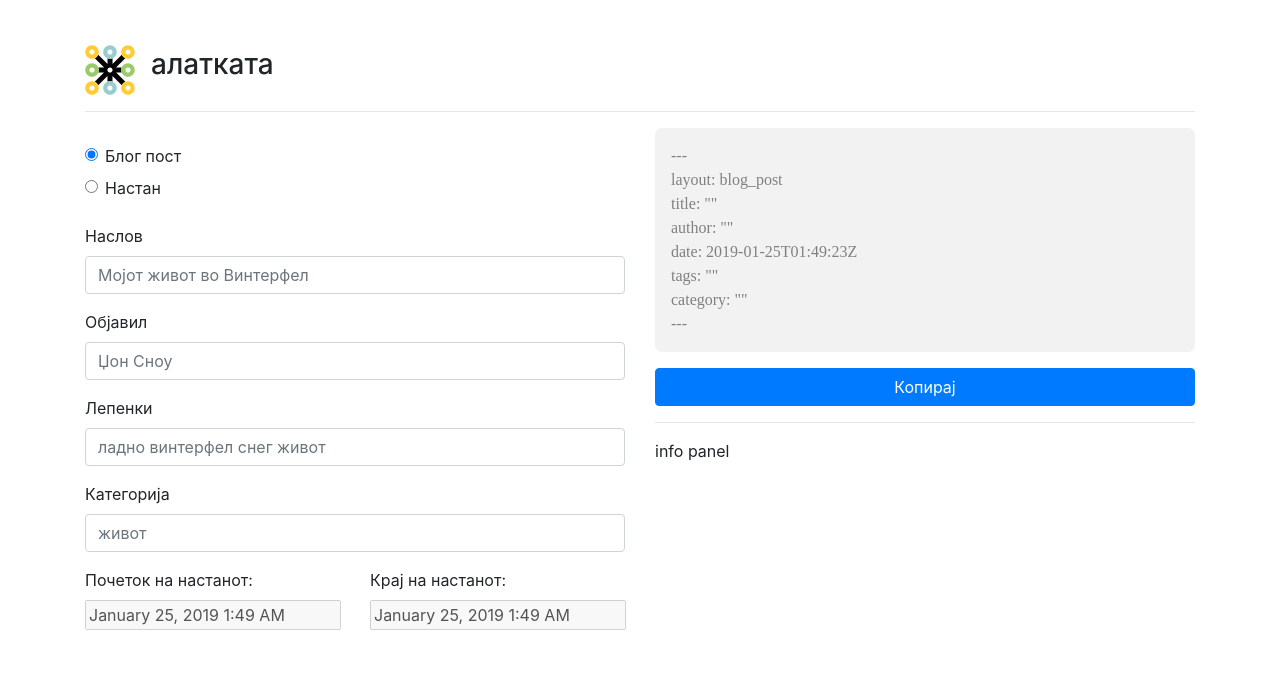
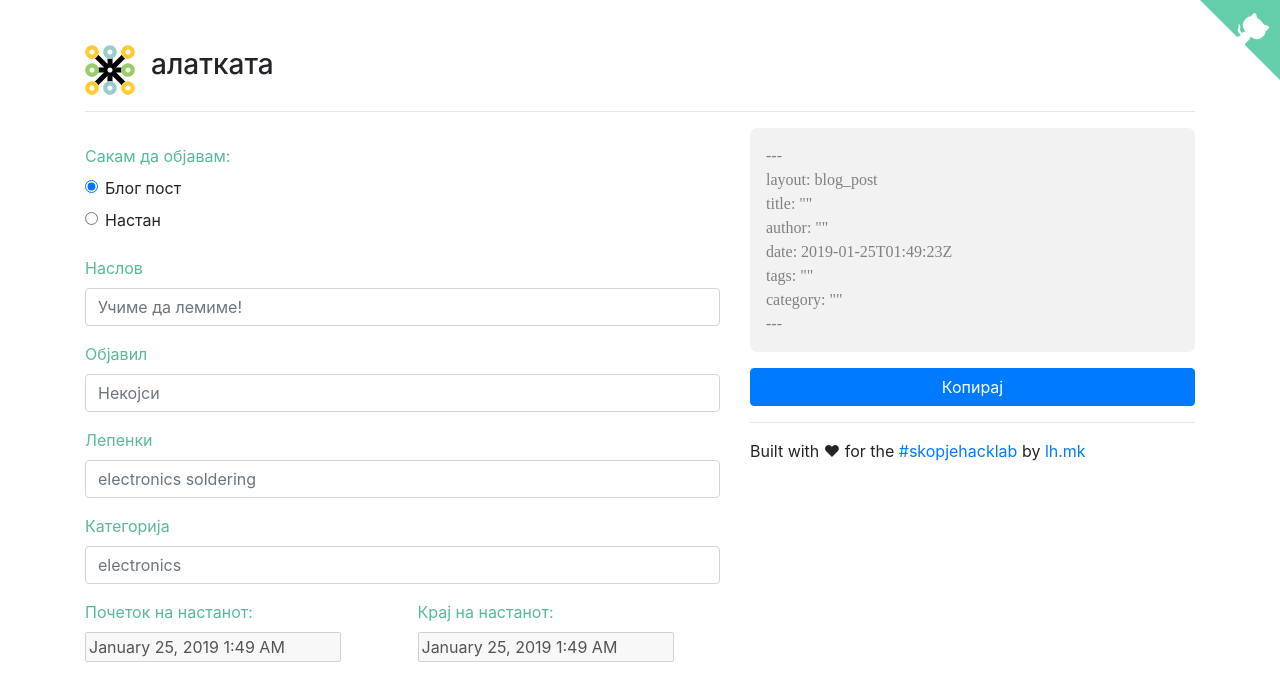
Before and after one commit to lubeskih/publish, a React (Create React App) app: page / in a window 1280 px wide. Shown: the top 696 px of the page. Built offline with nearby package versions, Linux system fonts and the light colour scheme; the HTML template or start-up script is replaced by a standard one.

Commit message:
adds few cosmetics on the frontend

```diff
--- a/src/App.css
+++ b/src/App.css
@@ -29,3 +29,7 @@
   width: 100%;
   margin-top: 1rem;
 }
+
+.label-text {
+  color: rgb(90, 185, 154);
+}
--- a/src/App.tsx
+++ b/src/App.tsx
@@ -70,14 +70,15 @@
         </div>
         <hr />
         <div className="row">
-          <div className="col-6 mt-3">
+          <div className="col-7 mt-3">
             <Form>
               <FormGroup tag="fieldset">
+                <Label className="label-text">Сакам да објавам: </Label>
                 <FormGroup check>
                   <Label inline>
                     <Input value="option1" onChange={this.handleOptionChange} checked={this.state.selectedOption === 'option1'} type="radio" name="radio1" />{' '}
                     Блог пост
-                </Label>
+                  </Label>
                 </FormGroup>
                 <FormGroup check>
                   <Label inline>
@@ -88,26 +89,26 @@
               </FormGroup>
 
               <FormGroup>
-                <Label for="exampleEmail">Наслов</Label>
-                <Input onChange={this.handleInputChange} type="text" name="title" id="titleField" placeholder="Мојот живот во Винтерфел" />
+                <Label className="label-text" for="exampleEmail">Наслов</Label>
+                <Input onChange={this.handleInputChange} type="text" name="title" id="titleField" placeholder="Учиме да лемиме!" />
               </FormGroup>
               <FormGroup>
-                <Label for="exampleEmail">Објавил</Label>
-                <Input onChange={this.handleInputChange} type="text" name="author" id="authorField" placeholder="Џон Сноу" />
+                <Label className="label-text" for="exampleEmail">Објавил</Label>
+                <Input onChange={this.handleInputChange} type="text" name="author" id="authorField" placeholder="Некојси" />
               </FormGroup>
               <FormGroup>
-                <Label for="exampleEmail">Лепенки</Label>
-                <Input onChange={this.handleInputChange} type="text" name="tags" id="tagsField" placeholder="ладно винтерфел снег живот" disabled={!isDisabled} />
+                <Label className="label-text" for="exampleEmail">Лепенки</Label>
+                <Input onChange={this.handleInputChange} type="text" name="tags" id="tagsField" placeholder="electronics soldering" disabled={!isDisabled} />
               </FormGroup>
               <FormGroup>
-                <Label for="exampleEmail" >Категорија</Label>
-                <Input onChange={this.handleInputChange} type="text" name="category" id="categoryField" placeholder="живот" disabled={!isDisabled} />
+                <Label className="label-text" for="exampleEmail" >Категорија</Label>
+                <Input onChange={this.handleInputChange} type="text" name="category" id="categoryField" placeholder="electronics" disabled={!isDisabled} />
               </FormGroup>
 
               <div className="row">
                 <div className="col-6">
                   <FormGroup>
-                    <Label>Почеток на настанот: </Label>
+                    <Label className="label-text">Почеток на настанот: </Label>
                     <DatePicker
                       selected={this.state.startDate}
                       onChange={this.handleStartDateChange}
@@ -122,7 +123,7 @@
                 </div>
                 <div className="col-6">
                   <FormGroup>
-                    <Label>Крај на настанот:</Label>
+                    <Label className="label-text">Крај на настанот:</Label>
                     <DatePicker
                       selected={this.state.endDate}
                       onChange={this.handleEndDateChange}
@@ -140,7 +141,7 @@
             </Form>
 
           </div>
-          <div className="col-6 preview-col">
+          <div className="col-5 preview-col">
             <div className="preview">
               <p>---</p>
               {isDisabled ? <p id="type">layout: blog_post </p> : <p id="type">layout: event_post </p>}
@@ -167,7 +168,7 @@
             </div>
             <div className="infoPanel">
               <hr />
-              info panel
+              <p>Built with ♥ for the <a href="http://blog.spodeli.org">#skopjehacklab</a> by <a href="https://lh.mk">lh.mk</a></p>
             </div>
           </div>
         </div>
```
Also changed, not shown: public/index.html (+3 -26 lines).
